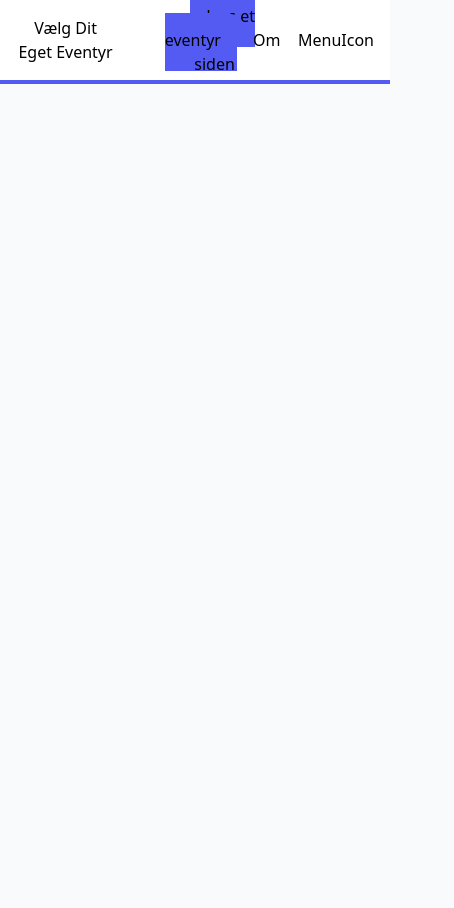
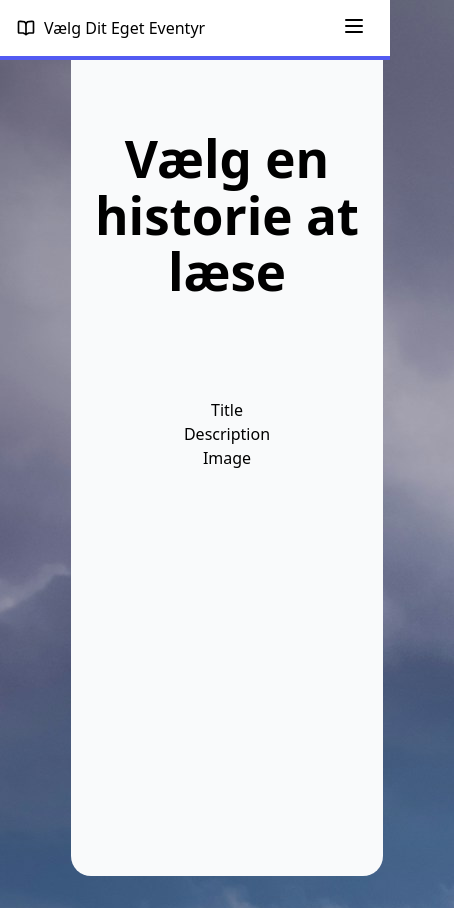
Before and after one commit to KaiSkjold/EventyrFE, a React (Vite) app: page / in a window 390 px wide. Shown: the whole page, 454 px wide, since content can reach past the window. Before the commit the page ends 844 px from the top, so only its background shows below. Built offline with nearby package versions, Linux system fonts and the light colour scheme.

Commit message:
small navbar fixes and added book logo, fixed button and added icon components

```diff
--- a/package.json
+++ b/package.json
@@ -10,6 +10,7 @@
     "preview": "vite preview"
   },
   "dependencies": {
+    "axios": "^1.13.1",
     "react": "^19.1.1",
     "react-dom": "^19.1.1",
     "react-router-dom": "^7.9.5"
--- a/src/App.css
+++ b/src/App.css
@@ -1,6 +1,25 @@
 #root {
-  max-width: 1280px;
+  display: flex;
+  justify-content: center;
+  width: 100%;
   margin: 0 auto;
   padding: 2rem;
   text-align: center;
+  background-image: url("assets/background/temporary-background-one.jpg");
 }
+
+.main {
+  display: flex;
+  justify-content: center;
+  background-color: var(--primary-color);
+  border-radius: 20px;
+  height: 100vh;
+  width: 80%;
+}
+
+.title {
+  display: flex;
+  justify-content: center;
+  align-items: center;
+  padding-top: 4rem;
+}
--- a/src/App.tsx
+++ b/src/App.tsx
@@ -1,6 +1,7 @@
 import { BrowserRouter as Router, Routes, Route } from 'react-router-dom'
+import Navbar from './components/navbarComponent/Navbar'
+import StorySelectionPage from './pages/StorySelectionPage'
 import './App.css'
-import Navbar from './components/navbarComponent/Navbar'
 
 function App() {
 
@@ -9,7 +10,7 @@ function App() {
       <Navbar />
       <main className="main">
         <Routes>
-          <Route path="/" element={<div>Story Selection</div>} />
+          <Route path="/" element={<StorySelectionPage />} />
           <Route path="/about" element={<div>About Page</div>} />
         </Routes>
       </main>
--- a/src/components/navbarComponent/Navbar.css
+++ b/src/components/navbarComponent/Navbar.css
@@ -52,3 +52,50 @@
     border-radius: 0.625rem 0.625rem 0 0;
     margin-top:0.5rem;
 }
+
+.showMenu {
+  display: flex;
+}
+
+.menuIcon {
+  background: none;
+  border: none;
+  cursor: pointer;
+  display: none;
+  padding: 0.5rem;
+  border-radius: 0.25rem;
+}
+
+@media (max-width: 768px) {
+    .links {
+        display: none;
+        flex-direction: column;
+        position: absolute;
+        top: 100%;
+        left: 0;
+        width: 100%;
+        background-color: var(--secondary-color);
+    }
+
+    .menuIcon {
+        display: block;
+    }
+
+    .navLink:hover {
+        background-color: var(--accent-color);
+        color: var(--text-color);
+        border-radius: 0;
+        border-bottom: 1px solid var(--accent-color);
+    }
+
+    .isActive {
+        background-color: var(--accent-color);
+        color: var(--text-color);
+        border-radius: 0;
+        border-bottom: 1px solid var(--accent-color);
+    }
+
+    .showMenu {
+        display: flex;
+    }
+}
--- a/src/components/navbarComponent/Navbar.tsx
+++ b/src/components/navbarComponent/Navbar.tsx
@@ -1,6 +1,9 @@
 import { useState } from "react";
 import { Link, useLocation } from "react-router-dom";
 import "./Navbar.css";
+import { Logo } from "../svgComponents/Logo";
+import { BurgerMenu } from "../svgComponents/BurgerMenu";
+import Button from "../ui/buttonComponent/Button";
 
 const Navbar = () => {
 
@@ -18,6 +21,7 @@ const Navbar = () => {
 
           {/* Logo */}
           <div className="logo">
+            <Logo width={20} height={20} strokeColor="var(--text-color)" />
             <p>Vælg Dit Eget Eventyr</p>
           </div>
 
@@ -30,10 +34,9 @@ const Navbar = () => {
         </div>
 
         {/* Burger menu icon for mobile */}
-        <div className="menuIcon" onClick={toggleMenu}>
-          {/* Burgermenu */}
-          <p>MenuIcon</p>
-        </div>
+        <Button className="menuIcon" onClick={toggleMenu} color="var(--secondary-color)">
+            <BurgerMenu width={24} height={24} strokeColor="var(--text-color)" />
+        </Button>
 
       </div>
     </div>
--- a/src/components/storySelectionComponent/StorySelection.tsx
+++ b/src/components/storySelectionComponent/StorySelection.tsx
@@ -1,7 +1,11 @@
 
 const StorySelection = () => {
   return (
-    <div>StorySelectionComponent</div>
+    <div className="storyCard">
+      <div className="title">Title</div>
+      <div className="description">Description</div>
+      <div className="img">Image</div>
+    </div>
   )
 }
 
--- /dev/null
+++ b/src/components/svgComponents/BurgerMenu.tsx
@@ -0,0 +1,23 @@
+import React from 'react';
+
+interface BurgerMenuProps {
+  width?: number | string;
+  height?: number | string;
+  fillColor?: string;
+  strokeColor?: string;
+}
+
+export const BurgerMenu: React.FC<BurgerMenuProps> = ({ width = 40, height = 40, fillColor = 'none', strokeColor = 'black'}) => {
+
+
+  return (
+    <svg width={width} height={height} viewBox="0 0 24 24" fill={fillColor} xmlns="http://www.w3.org/2000/svg">
+        <path d="M4 18L20 18" stroke={strokeColor} strokeWidth="2" strokeLinecap="round"/>
+        <path d="M4 12L20 12" stroke={strokeColor} strokeWidth="2" strokeLinecap="round"/>
+        <path d="M4 6L20 6" stroke={strokeColor} strokeWidth="2" strokeLinecap="round"/>
+    </svg>
+
+  );
+};
+
+export default BurgerMenu;
--- /dev/null
+++ b/src/components/svgComponents/Logo.tsx
@@ -0,0 +1,31 @@
+import React from 'react';
+
+interface LogoProps {
+  width?: number | string;
+  height?: number | string;
+  fillColor?: string;
+  strokeColor?: string;
+}
+
+export const Logo: React.FC<LogoProps> = ({ width = 40, height = 40, fillColor = 'none', strokeColor = 'black'}) => {
+
+
+  return (
+    <svg width={width} height={height} viewBox="0 0 24 24" fill={fillColor} xmlns="http://www.w3.org/2000/svg">
+        <path d="M12 10.4V20M12 10.4C12 8.15979 12 7.03969 11.564 6.18404C11.1805 5.43139 10.5686 4.81947
+        9.81596 4.43597C8.96031 4 7.84021 4 5.6 4H4.6C4.03995 4 3.75992 4 3.54601 4.10899C3.35785 4.20487 3.20487 4.35785
+        3.10899 4.54601C3 4.75992 3 5.03995 3 5.6V16.4C3 16.9601 3 17.2401 3.10899 17.454C3.20487 17.6422 3.35785 17.7951
+        3.54601 17.891C3.75992 18 4.03995 18 4.6 18H7.54668C8.08687 18 8.35696 18
+        8.61814 18.0466C8.84995 18.0879 9.0761 18.1563 9.29191 18.2506C9.53504 18.3567 9.75977 18.5065
+        10.2092 18.8062L12 20M12 10.4C12 8.15979 12 7.03969 12.436 6.18404C12.8195 5.43139 13.4314 4.81947
+        14.184 4.43597C15.0397 4 16.1598 4 18.4 4H19.4C19.9601 4 20.2401 4 20.454 4.10899C20.6422 4.20487 20.7951 4.35785
+        20.891 4.54601C21 4.75992 21 5.03995 21 5.6V16.4C21 16.9601 21 17.2401 20.891 17.454C20.7951 17.6422 20.6422 17.7951
+        20.454 17.891C20.2401 18 19.9601 18 19.4 18H16.4533C15.9131 18 15.643 18 15.3819 18.0466C15.15 18.0879 14.9239 18.1563
+        14.7081 18.2506C14.465 18.3567 14.2402 18.5065 13.7908 18.8062L12 20"
+        stroke={strokeColor} stroke-width="2" stroke-linecap="round" stroke-linejoin="round"/>
+    </svg>
+
+  );
+};
+
+export default Logo;
--- a/src/components/ui/buttonComponent/Button.tsx
+++ b/src/components/ui/buttonComponent/Button.tsx
@@ -1,7 +1,15 @@
+import { type ButtonHTMLAttributes, type ReactNode } from 'react';
 
-const Button = () => {
+interface ButtonProps extends ButtonHTMLAttributes<HTMLButtonElement> {
+  children: ReactNode;
+  color?: string;
+}
+
+const Button = (buttonProps: ButtonProps) => {
   return (
-    <div>Button</div>
+    <button {...buttonProps} style={{ backgroundColor: buttonProps.color }}>
+      {buttonProps.children}
+    </button>
   )
 }
 
--- a/src/pages/StorySelectionPage.tsx
+++ b/src/pages/StorySelectionPage.tsx
@@ -0,0 +1,19 @@
+import StorySelection from "../components/storySelectionComponent/StorySelection"
+
+const StorySelectionPage = () => {
+  return (
+    <div>
+        {/* Page heading */}
+        <div className="title">
+            <h1>Vælg en historie at læse</h1>
+        </div>
+
+        {/* Story cards */}
+        <div className="storyCards">
+            <StorySelection />
+        </div>
+    </div>
+  )
+}
+
+export default StorySelectionPage
```
Also changed, not shown: src/assets/svg/book-open.svg (added), 1 other file (tests, documents, lock files or other folders).
